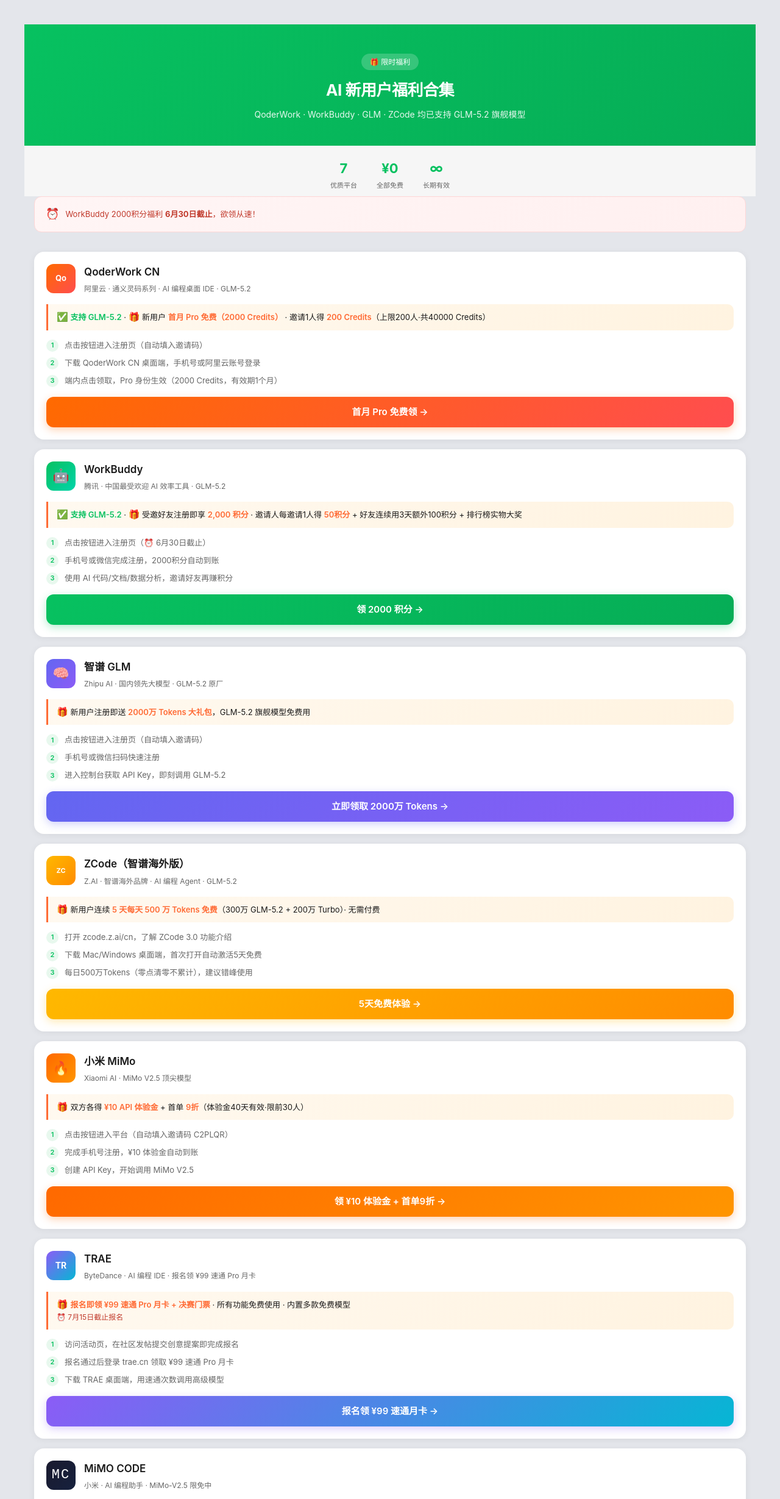
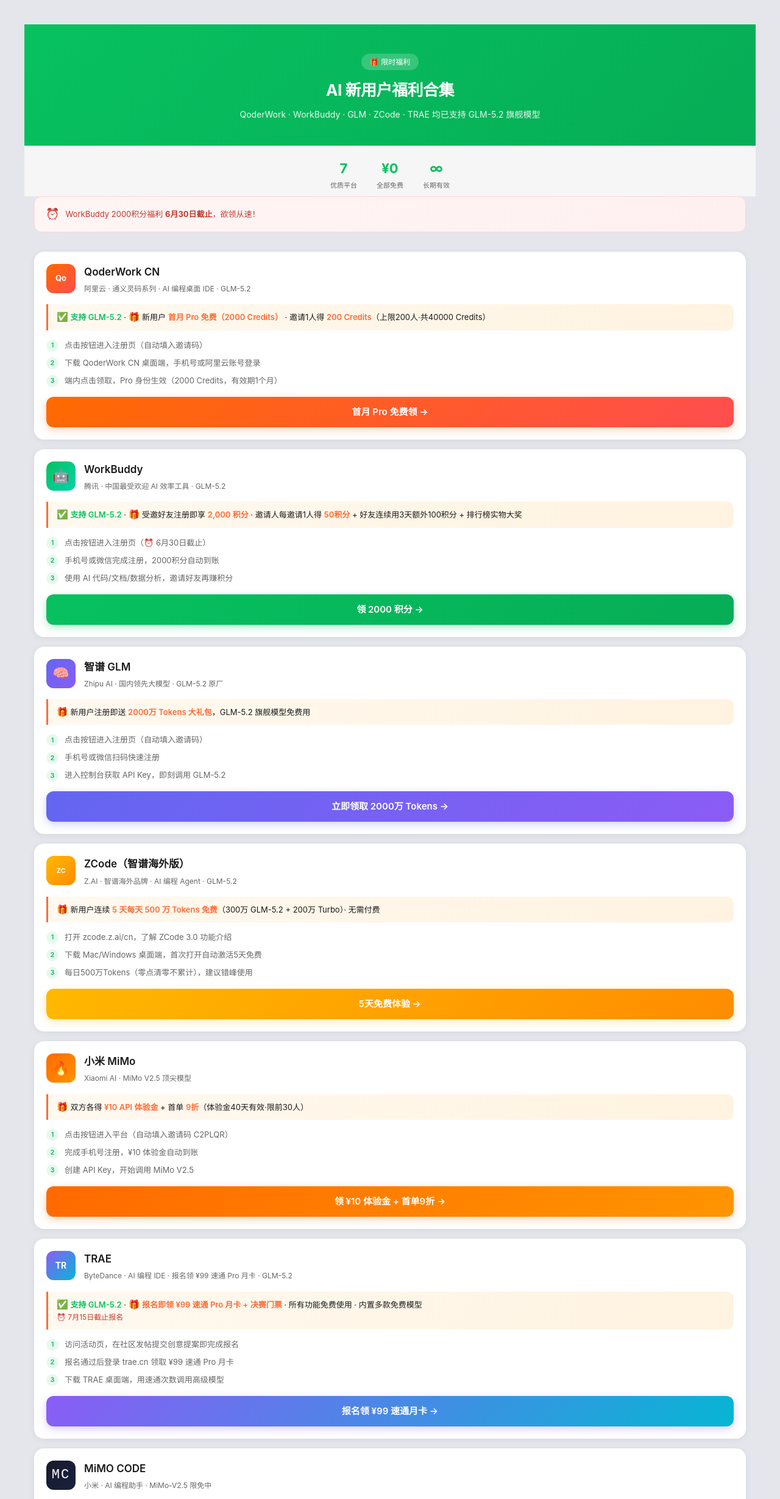
Before and after one commit to ccbq2010/AI-free, a plain HTML site: page index.html in a window 1280 px wide. Shown: the top 2459 px of the page at 61% size. Drawn offline with Linux system fonts and the light colour scheme.

Commit message:
feat: TRAE 标注支持 GLM-5.2，头部五平台列表更新

```diff
--- a/index.html
+++ b/index.html
@@ -7,7 +7,7 @@
 
   <!-- WeChat Share Preview -->
   <meta property="og:title" content="AI 新用户福利 · 免费领额度">
-  <meta property="og:description" content="QoderWork首月Pro免费 · WorkBuddy送2000积分 · 智谱GLM送2000万Tokens · ZCode每天500万Tokens · 小米MiMo各得¥10 · TRAE报名领¥99月卡 · MiMo Code限免，点击查看详情 👉">
+  <meta property="og:description" content="QoderWork首月Pro免费 · WorkBuddy送2000积分 · 智谱GLM送2000万Tokens · ZCode每天500万Tokens · 小米MiMo各得¥10 · TRAE报名领¥99月卡 · MiMo Code限免，5平台支持GLM-5.2 👉">
   <meta property="og:image" content="https://your-cdn.com/share-cover.png">
   <meta property="og:type" content="website">
 
@@ -380,7 +380,7 @@
     <div class="header">
       <div class="header-badge">🎁 限时福利</div>
       <h1>AI 新用户福利合集</h1>
-      <p>QoderWork · WorkBuddy · GLM · ZCode 均已支持 GLM-5.2 旗舰模型</p>
+      <p>QoderWork · WorkBuddy · GLM · ZCode · TRAE 均已支持 GLM-5.2 旗舰模型</p>
     </div>
 
     <!-- Stats -->
@@ -569,11 +569,11 @@
           <div class="card-logo logo-trae">TR</div>
           <div class="card-title-area">
             <div class="card-name">TRAE</div>
-            <div class="card-provider">ByteDance · AI 编程 IDE · 报名领 ¥99 速通 Pro 月卡</div>
+            <div class="card-provider">ByteDance · AI 编程 IDE · 报名领 ¥99 速通 Pro 月卡 · GLM-5.2</div>
           </div>
         </div>
         <div class="card-benefit">
-          <span class="emoji">🎁</span> <span class="benefit-highlight">报名即领 ¥99 速通 Pro 月卡 + 决赛门票</span> · 所有功能免费使用 · 内置多款免费模型
+          <span class="emoji">✅</span> <span class="benefit-highlight" style="color:#07C160;">支持 GLM-5.2</span> · <span class="emoji">🎁</span> <span class="benefit-highlight">报名即领 ¥99 速通 Pro 月卡 + 决赛门票</span> · 所有功能免费使用 · 内置多款免费模型
           <br><span style="font-size:12px;color:#C0392B;">⏰ 7月15日截止报名</span>
         </div>
         <div class="card-steps">
@@ -656,7 +656,7 @@
         WeixinJSBridge.on('menu:share:appmessage', function() {
           WeixinJSBridge.invoke('sendAppMessage', {
             title: 'AI 新用户福利 · 免费领额度',
-            desc: 'QoderWork首月Pro免费 · WorkBuddy送2000积分 · 智谱GLM送2000万Tokens · ZCode每天500万Tokens · 小米MiMo各得¥10 · TRAE报名领¥99月卡 · MiMo Code限免',
+            desc: 'QoderWork首月Pro免费 · WorkBuddy送2000积分 · 智谱GLM送2000万Tokens · ZCode每天500万Tokens · 小米MiMo各得¥10 · TRAE报名领¥99月卡 · MiMo Code限免 · 5平台支持GLM-5.2',
             link: window.location.href,
             img_url: 'https://your-cdn.com/share-icon.png',
           });
```
